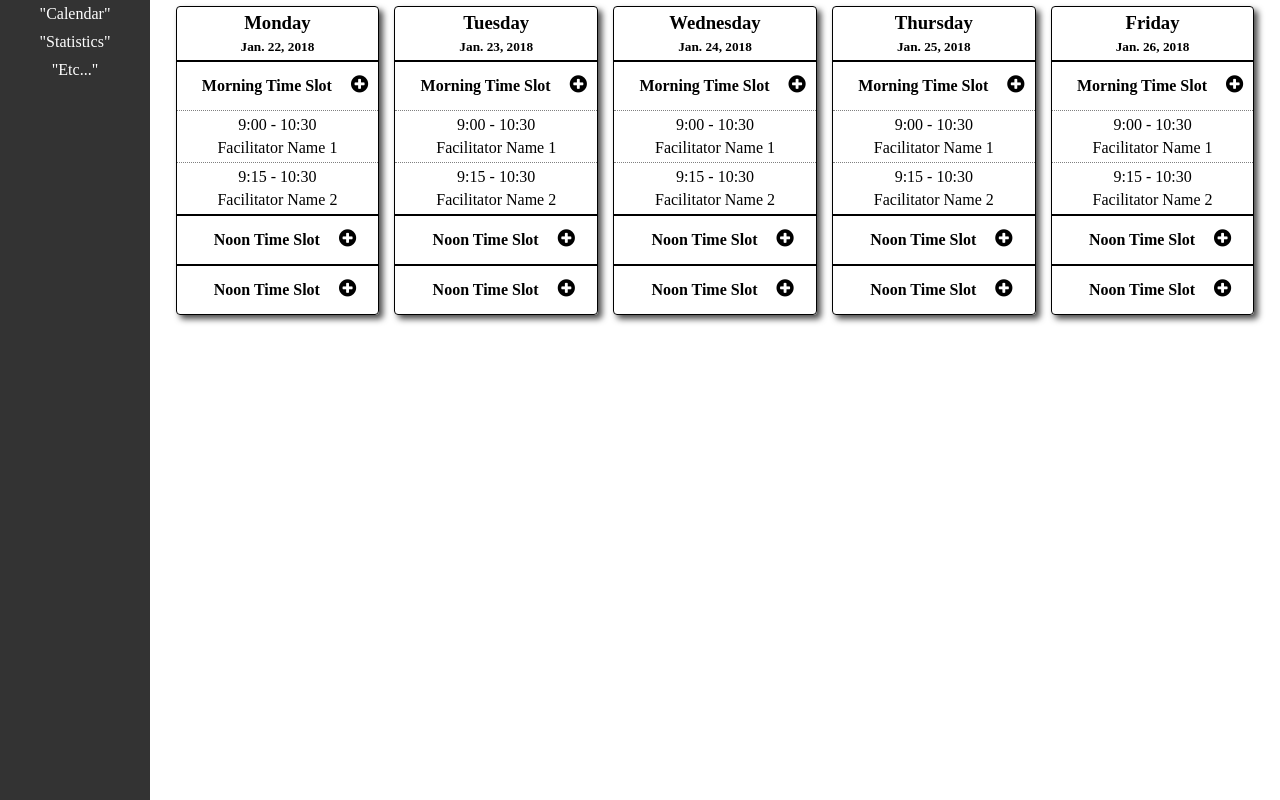
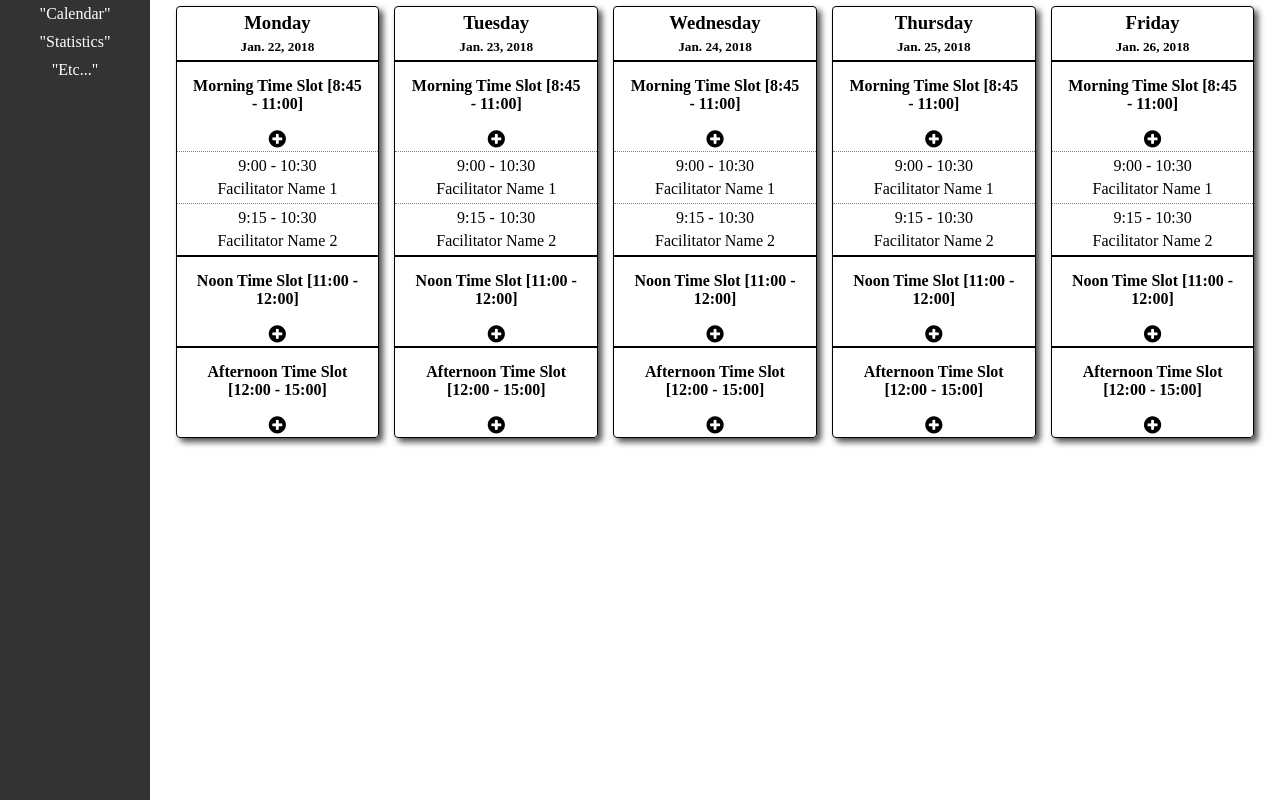
Before and after one commit to SimkinsD/CMPT395-Term-Project, a Django app: page / in a window 1280 px wide. Shown: the part 120-920 px from the top of the page. Run offline with Django 3.2, Linux system fonts and the light colour scheme.

Commit message:
Added time ranges next to time slot titles

```diff
--- a/CMPT395/templates/calendar.html
+++ b/CMPT395/templates/calendar.html
@@ -22,7 +22,7 @@
         <div class="day-schedule">
           <div class="time-slot">
             <div class="time-slot-header">
-              <h4 class="time-slot-title">Morning Time Slot</h4>
+              <h4 class="time-slot-title">Morning Time Slot [8:45 - 11:00]</h4>
 
               <div class="time-slot-add">
                 <a href=""><i class="fa fa-plus-circle"></i></a>
@@ -53,7 +53,7 @@
 
           <div class="time-slot">
             <div class="time-slot-header">
-              <h4 class="time-slot-title">Noon Time Slot</h4>
+              <h4 class="time-slot-title">Noon Time Slot [11:00 - 12:00]</h4>
 
               <div class="time-slot-add">
                 <a href=""><i class="fa fa-plus-circle"></i></a>
@@ -75,7 +75,7 @@
 
           <div class="time-slot">
             <div class="time-slot-header">
-              <h4 class="time-slot-title">Noon Time Slot</h4>
+              <h4 class="time-slot-title">Afternoon Time Slot [12:00 - 15:00]</h4>
 
               <div class="time-slot-add">
                 <a href=""><i class="fa fa-plus-circle"></i></a>
```
